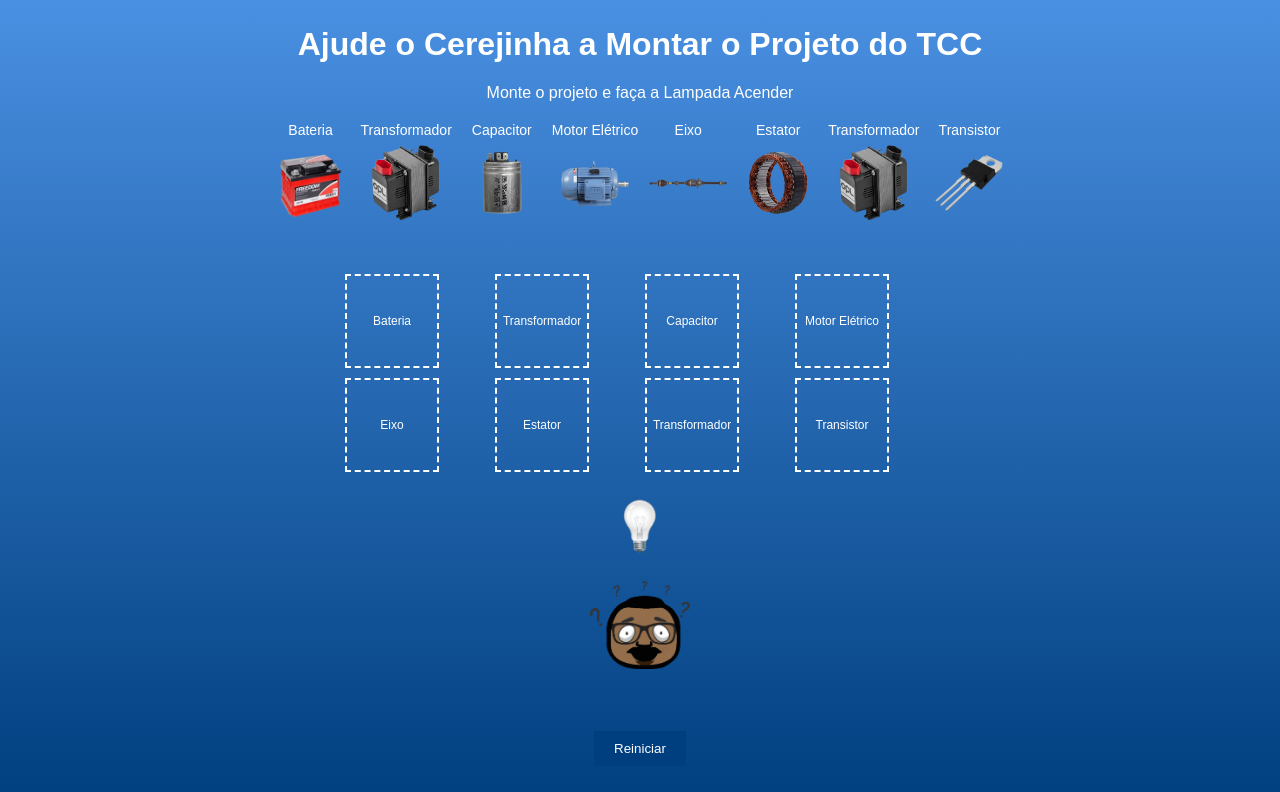
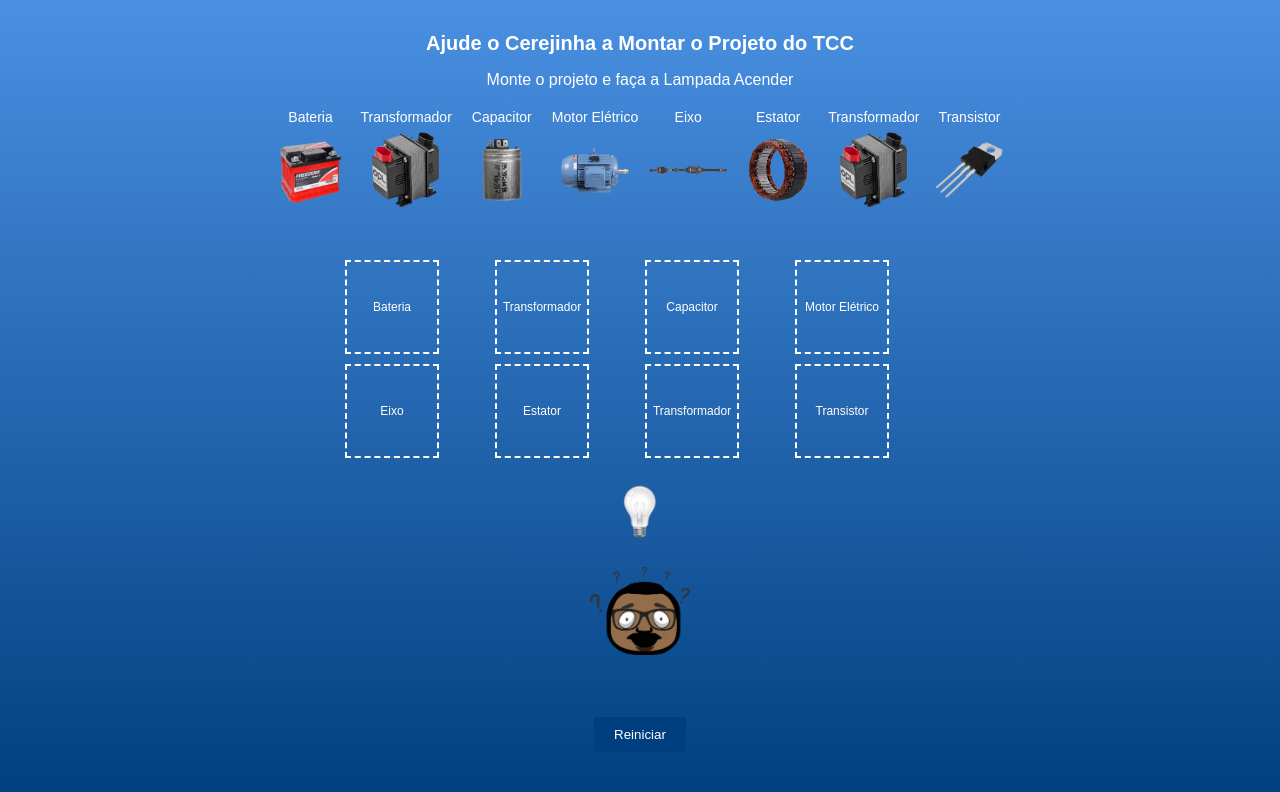
Before and after one commit to HodrigoDionathan/cerejinha, a plain HTML site: page index.html in a window 1280 px wide. Drawn offline with Linux system fonts and the light colour scheme.

Commit message:
atualização de tamanho da pagina

```diff
--- a/index.html
+++ b/index.html
@@ -12,7 +12,7 @@
   <div id="cherryRainContainer"></div> <!-- Container para a chuva de cerejas -->
 </div>
   <div class="container">
-    <h1>Ajude o Cerejinha a Montar o Projeto do TCC</h1>
+    <h1 style="font-size: 20px;">Ajude o Cerejinha a Montar o Projeto do TCC</h1>
     <p>Monte o projeto e faça a Lampada Acender</p>
     <div class="game-area">
       <div class="components">
```
